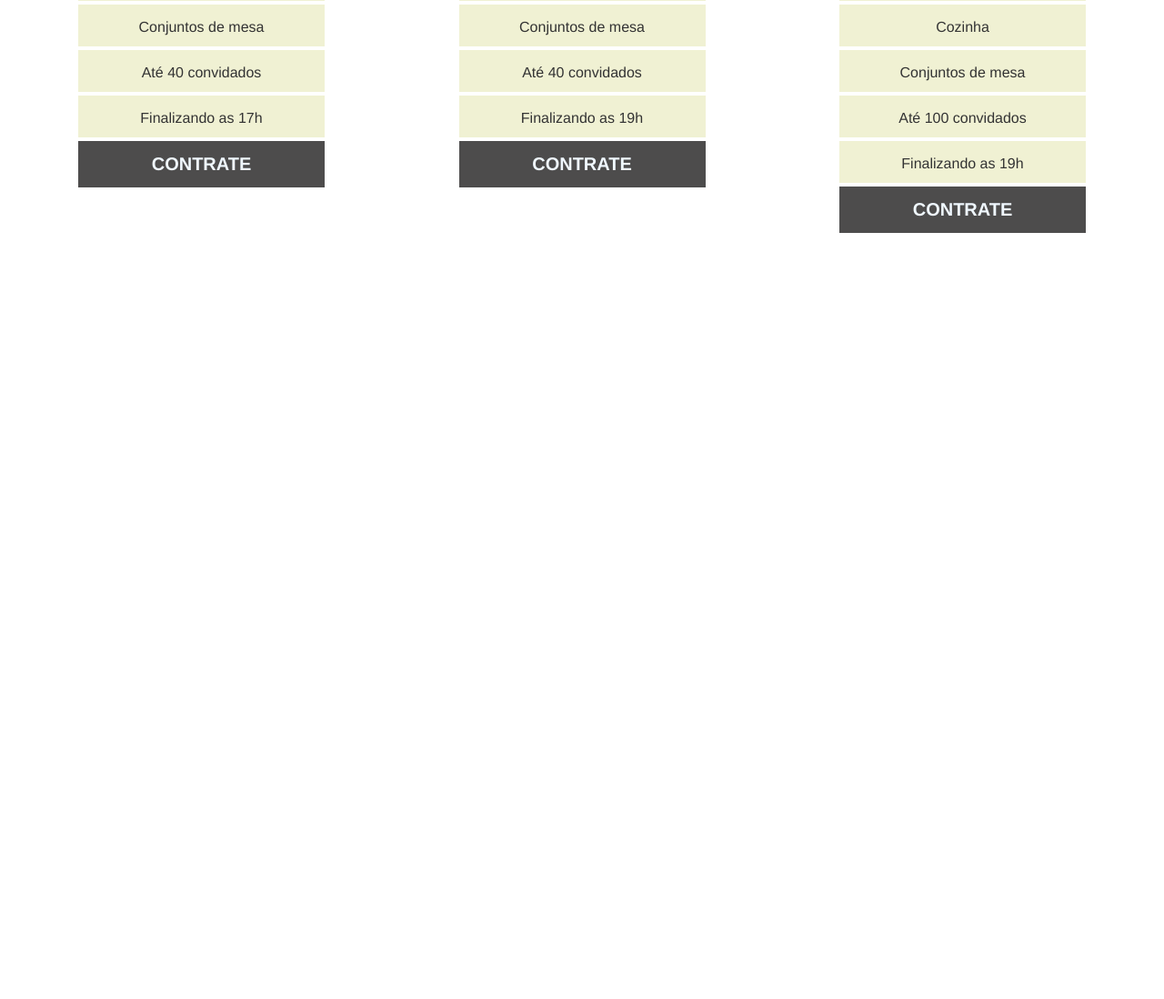
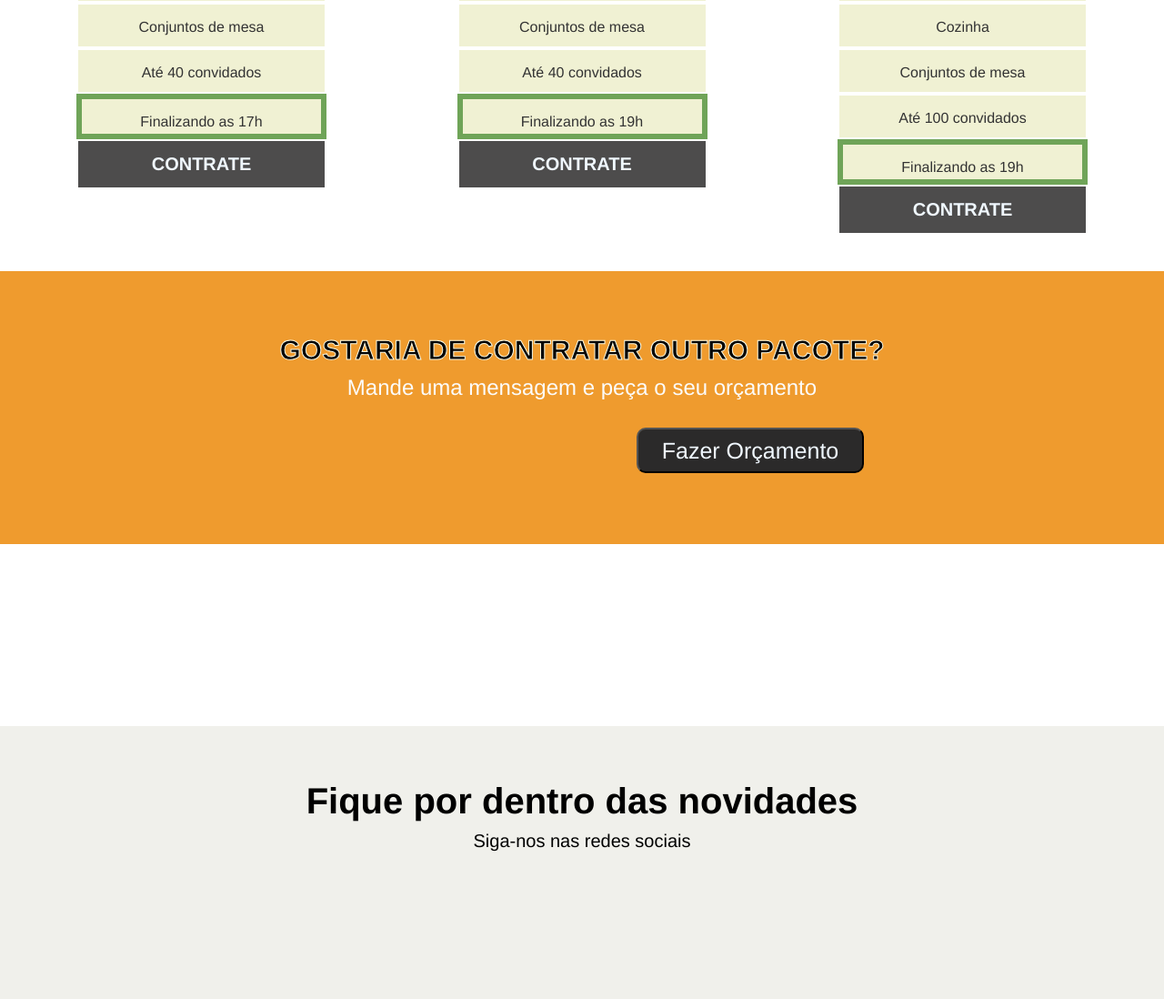
Before and after one commit to mirelledesa/site-3-Cs-Amarela, a plain HTML site: page index.html in a window 1280 px wide. Shown: the part 1201-2299 px from the top of the page at 91% size. Before the commit the page ends 1499 px from the top, so only its background shows below. Drawn offline with Linux system fonts and the light colour scheme.

Commit message:
comit main finalizado

```diff
--- a/index.html
+++ b/index.html
@@ -1,6 +1,7 @@
 <!DOCTYPE html>
 <html lang="pt-br">
 <head>
+
     <link rel="stylesheet" href="style.css">
     <meta charset="UTF-8">
     <meta name="viewport" content="width=device-width, initial-scale=1.0">
@@ -33,7 +34,7 @@
             <p> em Santa Luzia do Norte</p>
         </div>
         <session class="Pacotes">
-            <h2>Opções de Pacotes</h2>
+            <h2>Pacotes mais pedidos</h2>
             <p>Escolha o pacote que melhor atenda as suas necessidades</p>
         <div class="container-pct">
             <div class="pct">
@@ -47,7 +48,7 @@
                     <li>Palco</li>
                     <li>Conjuntos de mesa</li>
                     <li>Até 40 convidados </li>
-                    <li> Finalizando as 17h </li>
+                    <li class="hrr"> Finalizando as 17h </li>
                     <li class="ctt">Contrate</li>
                 </ul>
             </div>
@@ -62,7 +63,7 @@
                     <li>Palco</li>
                     <li>Conjuntos de mesa</li>
                     <li>Até 40 convidados </li>
-                    <li> Finalizando as 19h </li>
+                    <li class="hrr"> Finalizando as 19h </li>
                     <li class="ctt">Contrate</li>
                 </ul>
             </div>
@@ -78,18 +79,31 @@
                     <li>Cozinha</li>
                     <li>Conjuntos de mesa</li>
                     <li>Até 100 convidados </li>
-                    <li> Finalizando as 19h </li>
+                    <li class="hrr"> Finalizando as 19h </li>
                     <li class="ctt">Contrate</li>
                 </ul>
             </div>
         </div>
+        </session>
+        <session>
+            <div class="pdds">
+                <h2>Gostaria de contratar outro pacote?</h2>
+                <p>Mande uma mensagem e peça o seu orçamento</p>
+                 <form>
+                    <input
+                    type="submit"
+                    value="Fazer Orçamento">
+                 </form>
+                </div>
+        </session>
+    </main>
+    <footer>
+        <div class="rdp">
+            <h2>Fique por dentro das novidades</h2>
+            <p> Siga-nos nas redes sociais</p>
 
-
-        </session>
-
-
-    </main>
-
+        </div>
+    </footer>
 
 
 
--- a/style.css
+++ b/style.css
@@ -111,6 +111,9 @@ border: 2px solid white;
     font-size: 20px;
     padding-top: 45px;
 }
+.pct .hrr{
+    border: 6px solid rgb(111, 164, 88);
+}
 .pct .ctt{
     background-color: #4d4c4c;
     color: aliceblue;
@@ -120,3 +123,44 @@ border: 2px solid white;
     font-weight: bold;
     font-size: 20px;
 }
+.pdds{
+    height: 300px;
+    background-color: rgb(239, 155, 46);
+    padding-top: 70px;
+}
+.pdds p{
+    color: rgb(252, 252, 252);
+    font-size: 24px;
+    margin-top: 10px;
+}
+.pdds h2{
+    font-size: 30px;
+    color:#030303;
+    -webkit-text-stroke: 1px rgb(249, 249, 228);
+    text-transform: uppercase;
+}
+.pdds input[type= "submit"]{
+    background-color: #2b2a2a;
+    height: 50px;
+    width: 250px;
+    border-radius: 10px;
+    color: aliceblue;
+    font-size: 25px;
+    margin-left: 700px;
+    margin-top: 30px;
+    cursor: pointer;
+}
+.rdp{
+    padding-top: 60px;
+    margin-top: 200px;
+    background-color: #f0f0eb;
+    height: 300px;
+}
+.rdp h2{
+     font-size: 40px;
+
+}
+.rdp p{
+    margin-top: 10px;
+    font-size: 20px;
+}
```
